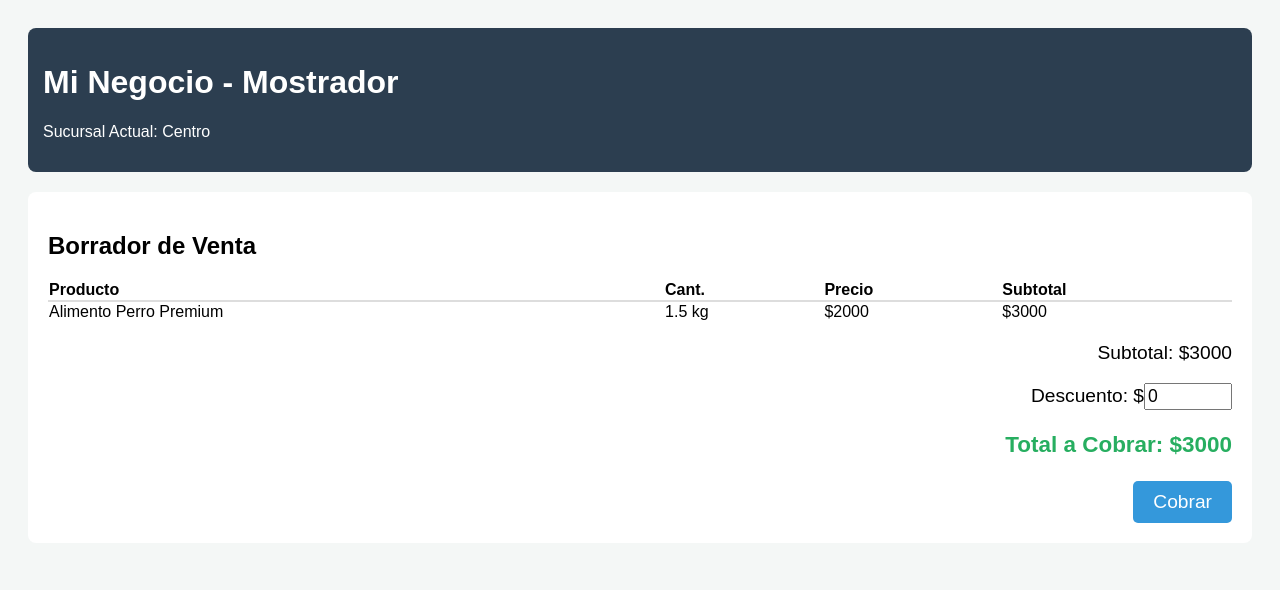
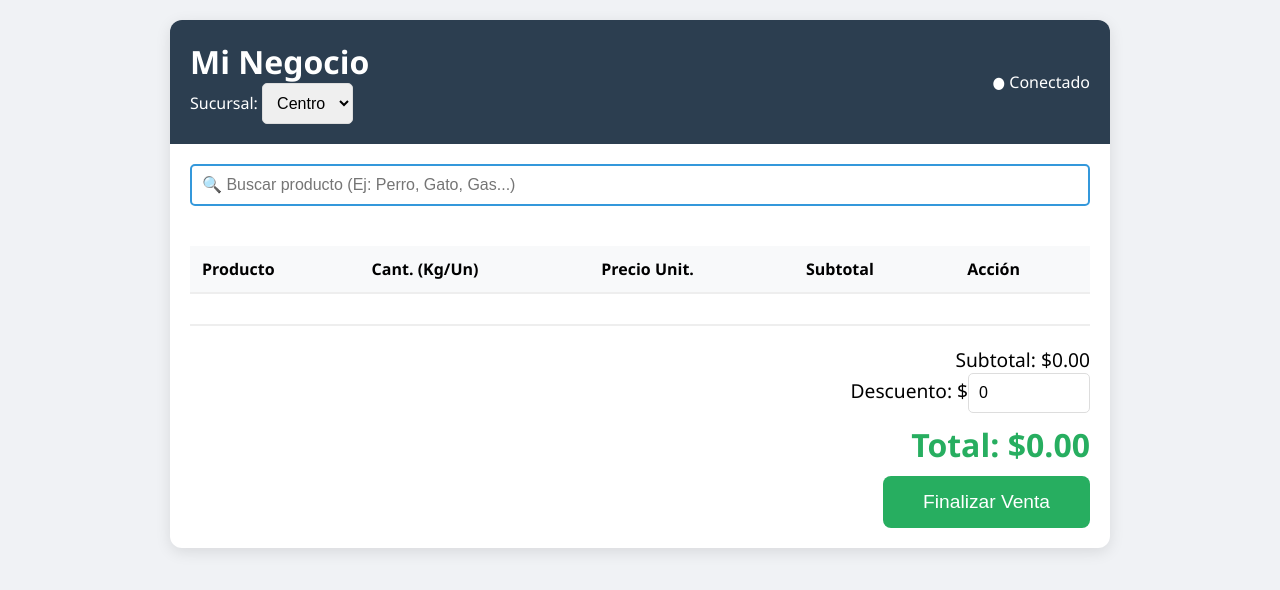
Before and after one commit to MARCOSFERRE98/gestion-negocio., a plain HTML site: page index.html in a window 1280 px wide. Drawn offline with Linux system fonts and the light colour scheme.

Commit message:
Update index.html

```diff
--- a/index.html
+++ b/index.html
@@ -3,39 +3,144 @@
 <head>
     <meta charset="UTF-8">
     <meta name="viewport" content="width=device-width, initial-scale=1.0">
-    <title>Sistema de Gestión - Mi Negocio</title>
+    <title>Sistema de Gestión - Pet Shop & Gas</title>
+    <style>
+        body { font-family: 'Segoe UI', Tahoma, Geneva, Verdana, sans-serif; background: #f0f2f5; margin: 0; padding: 20px; }
+        .container { max-width: 900px; margin: auto; background: white; padding: 20px; border-radius: 12px; box-shadow: 0 4px 15px rgba(0,0,0,0.1); }
+        .header { background: #2c3e50; color: white; padding: 20px; border-radius: 12px 12px 0 0; margin: -20px -20px 20px -20px; display: flex; justify-content: space-between; align-items: center; }
+        select, input { padding: 10px; border-radius: 5px; border: 1px solid #ddd; font-size: 1rem; }
+        .search-box { width: 100%; margin-bottom: 20px; box-sizing: border-box; border: 2px solid #3498db; }
+        table { width: 100%; border-collapse: collapse; margin-top: 10px; }
+        th { background: #f8f9fa; padding: 12px; border-bottom: 2px solid #eee; text-align: left; }
+        td { padding: 12px; border-bottom: 1px solid #eee; }
+        .total-section { text-align: right; margin-top: 30px; padding-top: 20px; border-top: 2px solid #eee; }
+        .total-final { color: #27ae60; font-size: 2rem; font-weight: bold; margin: 10px 0; }
+        .btn-cobrar { background: #27ae60; color: white; border: none; padding: 15px 40px; font-size: 1.2rem; border-radius: 8px; cursor: pointer; transition: 0.3s; }
+        .btn-cobrar:hover { background: #219150; }
+    </style>
 </head>
-<body style="font-family: Arial, sans-serif; background: #f4f7f6; padding: 20px;">
+<body>
 
-    <div style="background: #2c3e50; color: white; padding: 15px; border-radius: 8px; margin-bottom: 20px;">
-        <h1>Mi Negocio - Mostrador</h1>
-        <p>Sucursal Actual: Centro</p>
+<div class="container">
+    <div class="header">
+        <div>
+            <h1 style="margin:0;">Mi Negocio</h1>
+            <span>Sucursal: </span>
+            <select id="select-sucursal">
+                <option>Centro</option>
+                <option>Norte</option>
+                <option>Sur</option>
+            </select>
+        </div>
+        <div id="status">● Conectado</div>
     </div>
 
-    <div style="background: white; padding: 20px; border-radius: 8px;">
-        <h2>Borrador de Venta</h2>
-        <table style="width: 100%; text-align: left; border-collapse: collapse;">
-            <tr style="border-bottom: 2px solid #ddd;">
+    <input type="text" id="buscador" class="search-box" placeholder="🔍 Buscar producto (Ej: Perro, Gato, Gas...)" oninput="buscar()">
+
+    <div id="resultados-busqueda" style="margin-bottom: 20px;"></div>
+
+    <table id="tabla-venta">
+        <thead>
+            <tr>
                 <th>Producto</th>
-                <th>Cant.</th>
-                <th>Precio</th>
+                <th>Cant. (Kg/Un)</th>
+                <th>Precio Unit.</th>
                 <th>Subtotal</th>
+                <th>Acción</th>
             </tr>
-            <tr>
-                <td>Alimento Perro Premium</td>
-                <td>1.5 kg</td>
-                <td>$2000</td>
-                <td>$3000</td>
-            </tr>
-        </table>
+        </thead>
+        <tbody id="carrito-body">
+            </tbody>
+    </table>
 
-        <div style="text-align: right; margin-top: 20px; font-size: 1.2rem;">
-            <p>Subtotal: $3000</p>
-            <p>Descuento: $<input type="number" value="0" style="width: 80px; font-size: 1.1rem;"></p>
-            <h3 style="color: #27ae60;">Total a Cobrar: $3000</h3>
-            <button style="background: #3498db; color: white; padding: 10px 20px; border: none; font-size: 1.2rem; cursor: pointer; border-radius: 5px;">Cobrar</button>
+    <div class="total-section">
+        <div style="font-size: 1.2rem;">
+            Subtotal: $<span id="subtotal">0.00</span><br>
+            Descuento: $<input type="number" id="descuento" value="0" style="width: 100px;" oninput="recalcular()">
         </div>
+        <div class="total-final">Total: $<span id="total-final">0.00</span></div>
+        <button class="btn-cobrar" onclick="alert('Venta procesada con éxito')">Finalizar Venta</button>
     </div>
+</div>
+
+<script>
+    // Base de datos de ejemplo (Mañana pondremos los tuyos reales)
+    const productos = [
+        { id: 1, nombre: "Alimento Perro Premium", precio: 2000 },
+        { id: 2, nombre: "Alimento Gato Adulto", precio: 1800 },
+        { id: 3, nombre: "Garrafa Gas 10kg", precio: 5500 },
+        { id: 4, nombre: "Piedras Sanitarias 4kg", precio: 1200 }
+    ];
+
+    let carrito = [];
+
+    function buscar() {
+        const termino = document.getElementById('buscador').value.toLowerCase();
+        const divResultados = document.getElementById('resultados-busqueda');
+        divResultados.innerHTML = "";
+
+        if(termino.length < 2) return;
+
+        const filtrados = productos.filter(p => p.nombre.toLowerCase().includes(termino));
+        filtrados.forEach(p => {
+            const btn = document.createElement('button');
+            btn.innerText = `+ ${p.nombre} ($${p.precio})`;
+            btn.style = "margin: 5px; padding: 8px; cursor: pointer; border-radius: 5px; border: 1px solid #3498db; background: #ebf5fb;";
+            btn.onclick = () => agregarAlCarrito(p);
+            divResultados.appendChild(btn);
+        });
+    }
+
+    function agregarAlCarrito(producto) {
+        const existe = carrito.find(item => item.id === producto.id);
+        if (existe) {
+            existe.cantidad++;
+        } else {
+            carrito.push({...producto, cantidad: 1});
+        }
+        dibujarTabla();
+    }
+
+    function eliminar(id) {
+        carrito = carrito.filter(item => item.id !== id);
+        dibujarTabla();
+    }
+
+    function dibujarTabla() {
+        const body = document.getElementById('carrito-body');
+        body.innerHTML = "";
+        let subtotalAcumulado = 0;
+
+        carrito.forEach(item => {
+            const subtotal = item.cantidad * item.precio;
+            subtotalAcumulado += subtotal;
+            body.innerHTML += `
+                <tr>
+                    <td>${item.nombre}</td>
+                    <td><input type="number" step="0.1" value="${item.cantidad}" style="width: 60px;" onchange="actualizarCantidad(${item.id}, this.value)"></td>
+                    <td>$${item.precio}</td>
+                    <td>$${subtotal.toFixed(2)}</td>
+                    <td><button onclick="eliminar(${item.id})" style="color:red; cursor:pointer;">✖</button></td>
+                </tr>
+            `;
+        });
+        document.getElementById('subtotal').innerText = subtotalAcumulado.toFixed(2);
+        recalcular();
+    }
+
+    function actualizarCantidad(id, nuevaCant) {
+        const item = carrito.find(i => i.id === id);
+        if(item) item.cantidad = parseFloat(nuevaCant);
+        dibujarTabla();
+    }
+
+    function recalcular() {
+        const sub = parseFloat(document.getElementById('subtotal').innerText);
+        const desc = parseFloat(document.getElementById('descuento').value) || 0;
+        const final = sub - desc;
+        document.getElementById('total-final').innerText = final.toFixed(2);
+    }
+</script>
 
 </body>
 </html>
```
